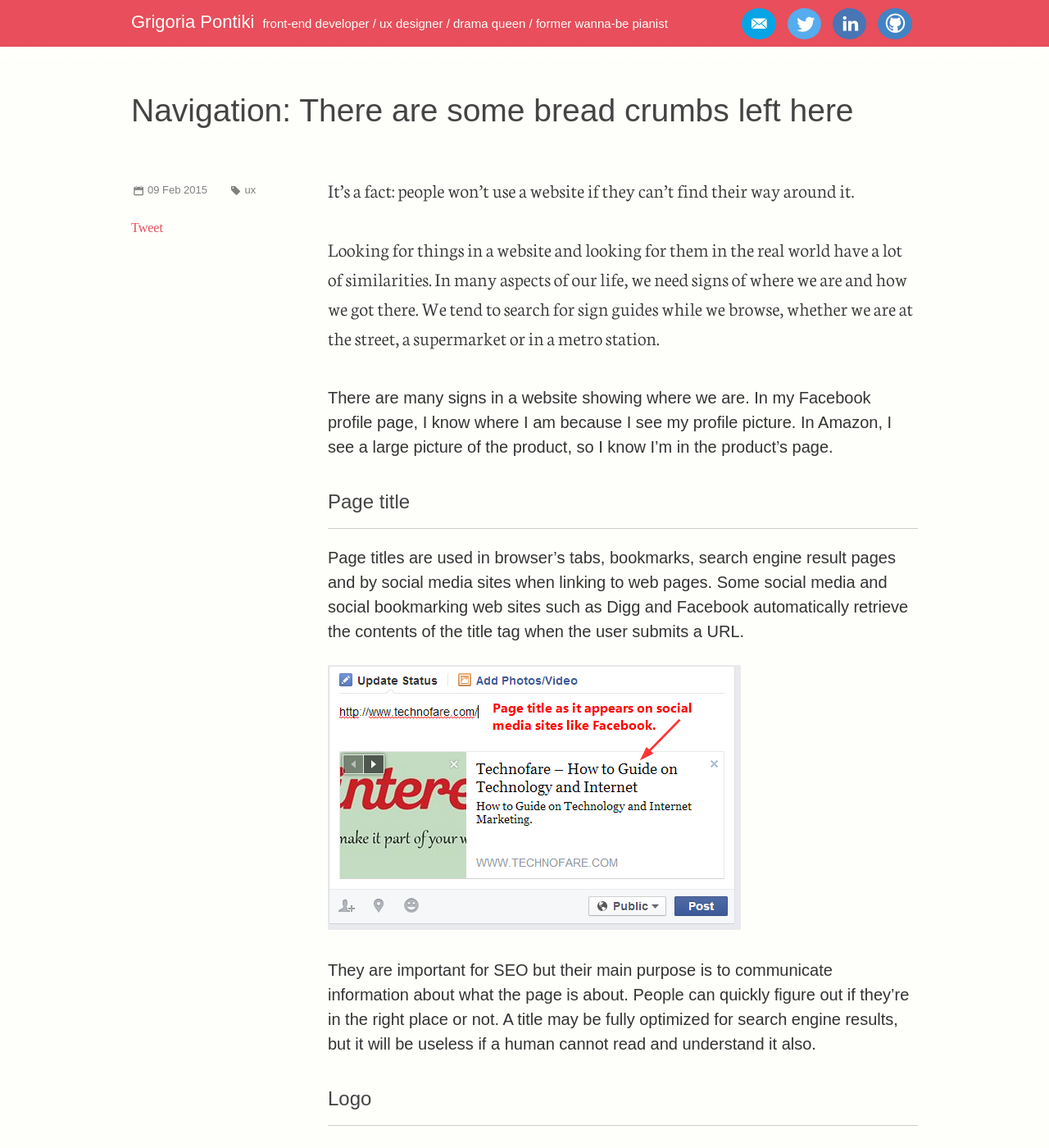
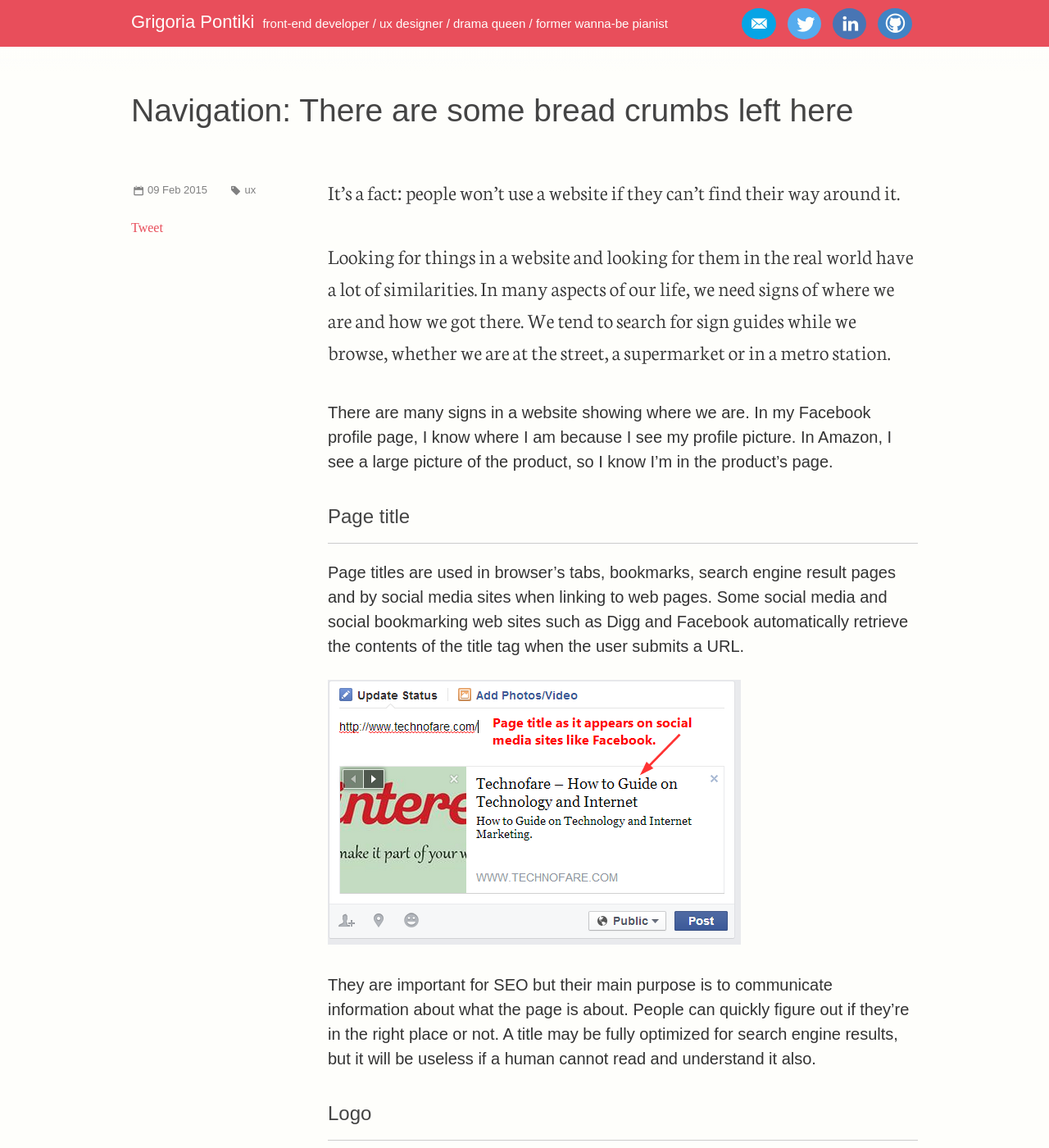
Before and after one commit to grigoria/blog, a Jekyll site: the page built from _posts/2015-02-09-navigation.md, in a window 1280 px wide and 1400 px high. Shown: the whole window at 82% size. Built offline with Jekyll 4.4.1, drawn with Linux system fonts in a browser that asks for light colours; comment, search, counter and statistics services are not loaded.

Commit message:
Increase first paragraph's font-size

```diff
--- a/_posts/2015-02-09-navigation.md
+++ b/_posts/2015-02-09-navigation.md
@@ -5,7 +5,7 @@ date:   2015-02-09 09:53:39
 tags: ux
 ---
 
-It's a fact: people won't use a website if they can't find their way around it. <br /><br />
+It's a fact<span id="char">:</span> people won't use a website if they can't find their way around it. <br /><br />
 Looking for things in a website and looking for them in the real world have a lot of similarities. In many aspects of our life, we need signs of where we are and how we got there. We tend to search for sign guides while we browse, whether we are at the street,  a supermarket or in a metro station.
 
 There are many signs in a website showing where we are. In my Facebook profile page, I know where I am because I see my profile picture. In Amazon, I see a large picture of the product, so I know I'm in the product's page.
--- a/_sass/_general.scss
+++ b/_sass/_general.scss
@@ -424,7 +424,7 @@ article {
 
       p:first-of-type {
         font-family: $neuton;
-        font-size: 24px;
+        font-size: 26px;
         line-height: 1.5;
         margin-bottom: $vr;
       }
@@ -458,6 +458,11 @@ article {
   }
 }
 
+#char {
+  font-family: georgia, serif;
+  font-size: 22px;
+}
+
 
 /* Media Queries: Tablet devices overwrite 641px...960px */
 
```
